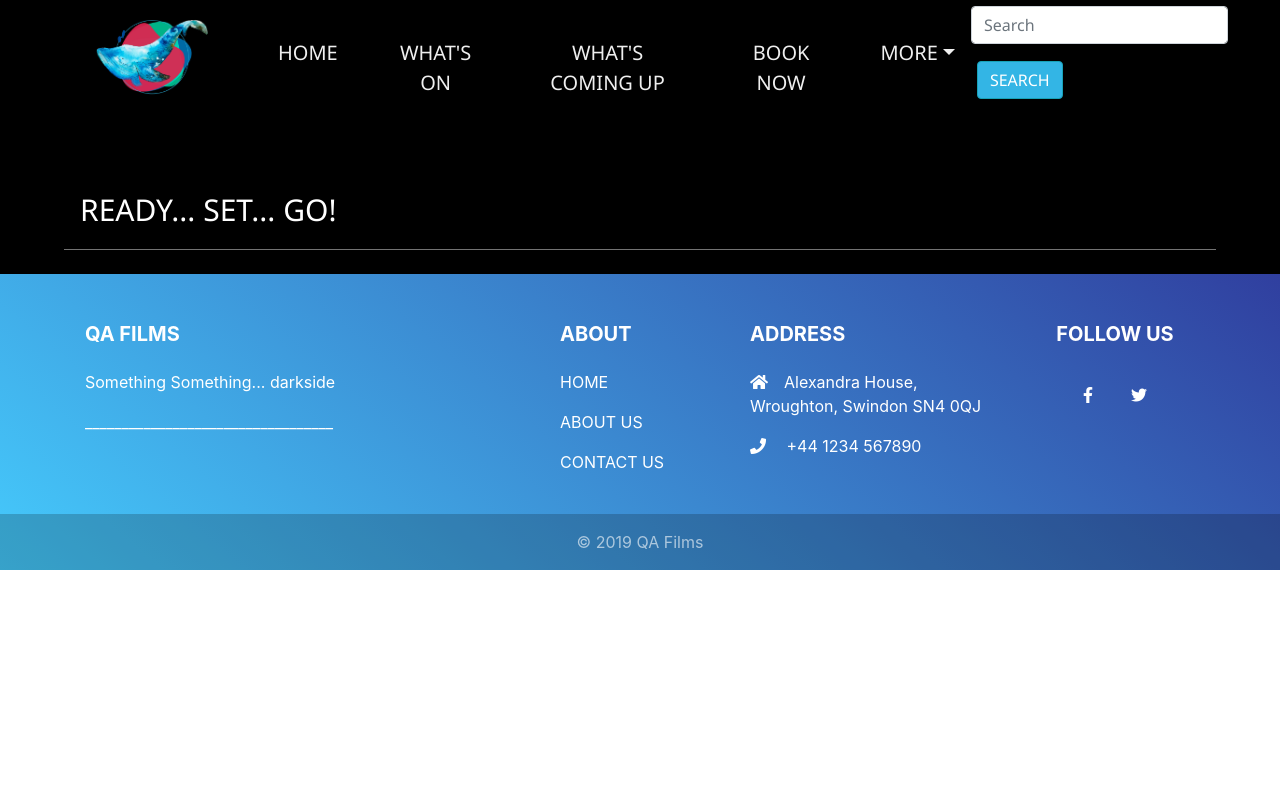
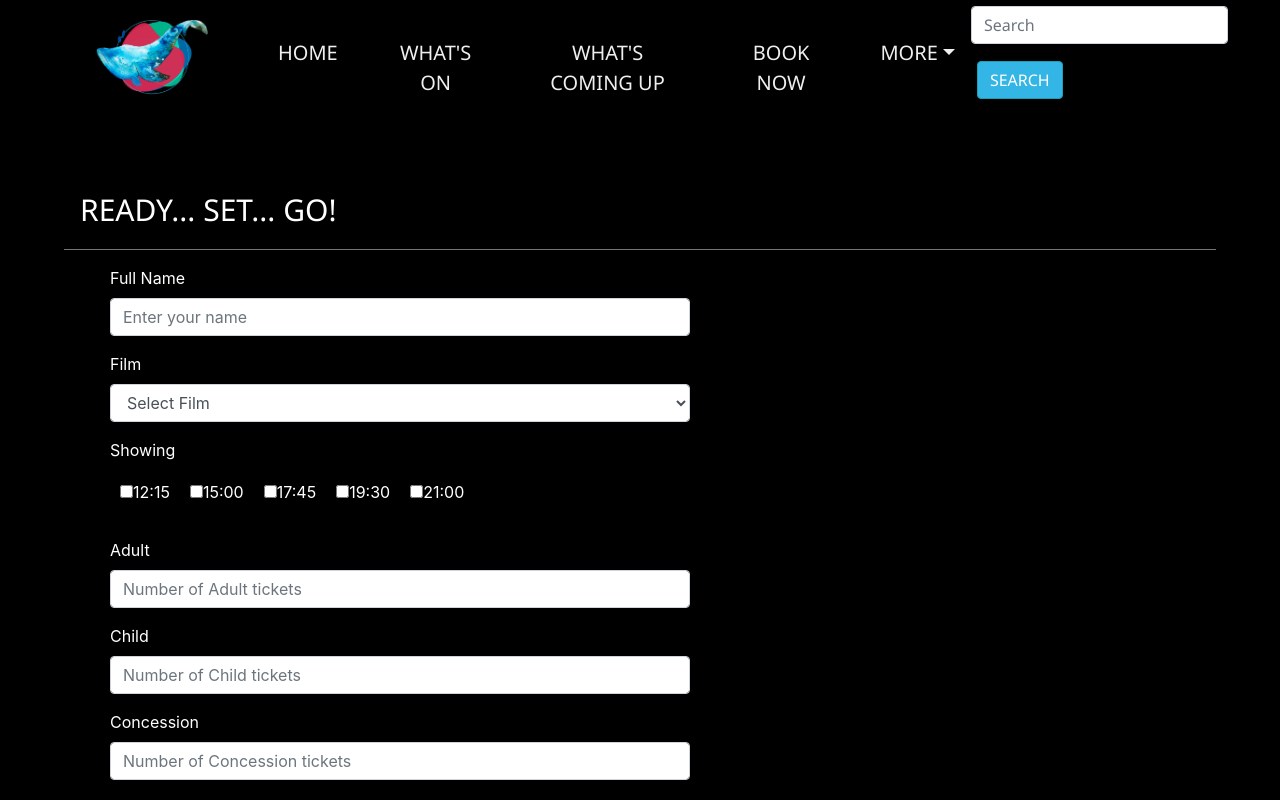
Before and after one commit to porkpiie/QA-cinema, a React (Create React App) app: page /Booking in a window 1280 px wide. Shown: the top 800 px of the page. Built offline with nearby package versions, Linux system fonts and the light colour scheme.

Commit message:
'working' booking form, will need to link to db'

```diff
--- a/src/Components/CheckBox.component.js
+++ b/src/Components/CheckBox.component.js
@@ -1,6 +1,7 @@
 import React from 'react';
 
 const CheckBox = props => {
+    console.log(props);
     return (
       <div className="form-group">
         <label for={props.name} className="form-label">
@@ -9,7 +10,7 @@ const CheckBox = props => {
         <div className="checkbox">
           {props.options.map(option => {
             return (
-              <label key={option} className="checkbox-inline">
+              <label key={option} className="checkbox-inline" style={{ padding : "10px"}}>
                 <input
                   id={props.name}
                   name={props.name}
--- /dev/null
+++ b/src/Components/Select.component.js
@@ -0,0 +1,29 @@
+import React from 'react';
+
+const Select = props => {
+    return (
+      <div className="form-group">
+        <label for={props.name}> {props.title} </label>
+        <select
+          id={props.name}
+          name={props.name}
+          value={props.value}
+          onChange={props.handleChange}
+          className="form-control"
+        >
+          <option value="" disabled>
+            {props.placeholder}
+          </option>
+          {props.options.map(option => {
+            return (
+              <option key={option} value={option} label={option}>
+                {option}
+              </option>
+            );
+          })}
+        </select>
+      </div>
+    );
+  };
+
+  export default Select;
--- a/src/Containers/FormContainer.js
+++ b/src/Containers/FormContainer.js
@@ -2,6 +2,7 @@ import React, { Component } from 'react';
 import Button from '../Components/Button.component';
 import CheckBox from '../Components/CheckBox.component';
 import Input from '../Components/Input.component';
+import Select from '../Components/Select.component';
 
 
 
@@ -14,15 +15,15 @@ class FormContainer extends Component{
                 name: "",
                 film: "",
                 date: "",
-                time: [],
-                adult: [],
-                child: [],
-                concession: [],
+                showing: [],
+                adult: "",
+                child: "",
+                concession: "",
 
             },
 
             filmOptions: ["PUT STUFF HERE"],
-            timeOptions: ["12:15", "15:00", "17:45", "19:30", "21:00"]
+            showingOptions: ["12:15", "15:00", "17:45", "19:30", "21:00"]
         };
         this.handleAdult = this.handleAdult.bind(this);
         this.handleChild = this.handleChild.bind(this);
@@ -59,6 +60,32 @@ class FormContainer extends Component{
         );
       }
 
+      handleChild(e) {
+        let value = e.target.value;
+        this.setState(
+          prevState => ({
+            booking: {
+              ...prevState.booking,
+              child: value
+            }
+          }),
+          () => console.log(this.state.booking)
+        );
+      }
+
+      handleConcession(e) {
+        let value = e.target.value;
+        this.setState(
+          prevState => ({
+            booking: {
+              ...prevState.booking,
+              concession: value
+            }
+          }),
+          () => console.log(this.state.booking)
+        );
+      }
+
       handleInput(e) {
         let value = e.target.value;
         let name = e.target.name;
@@ -77,16 +104,16 @@ class FormContainer extends Component{
         const newSelection = e.target.value;
         let newSelectionArray;
 
-        if (this.state.booking.time.indexOf(newSelection) > -1) {
-          newSelectionArray = this.state.booking.time.filter(
+        if (this.state.booking.showing.indexOf(newSelection) > -1) {
+          newSelectionArray = this.state.booking.showing.filter(
             s => s !== newSelection
           );
         } else {
-          newSelectionArray = [...this.state.booking.time, newSelection];
+          newSelectionArray = [...this.state.booking.showing, newSelection];
         }
 
         this.setState(prevState => ({
-          booking: { ...prevState.booking, time: newSelectionArray }
+          booking: { ...prevState.booking, showing: newSelectionArray }
         }));
       }
 
--- a/src/Pages/TicketBooking.js
+++ b/src/Pages/TicketBooking.js
@@ -1,11 +1,17 @@
 import React, { Component } from 'react';
+import FormContainer from '../Containers/FormContainer';
 
 export default class TicketBooking extends Component{
     render(){
         return(
             <div>
+            <div>
             <h1 className="Listingh1">READY... SET... GO!</h1>
             <hr/>
+            </div>
+            <div className="col-md-6 company-booking">
+            <FormContainer/>
+            </div>
             </div>
         )
     }
--- a/src/index.css
+++ b/src/index.css
@@ -51,3 +51,9 @@ code {
   text-align: left;
   margin: 0 !important;
 }
+
+.company-booking {
+  margin-left: 10vh;
+  color: white;
+  text-align: left;
+}
```
